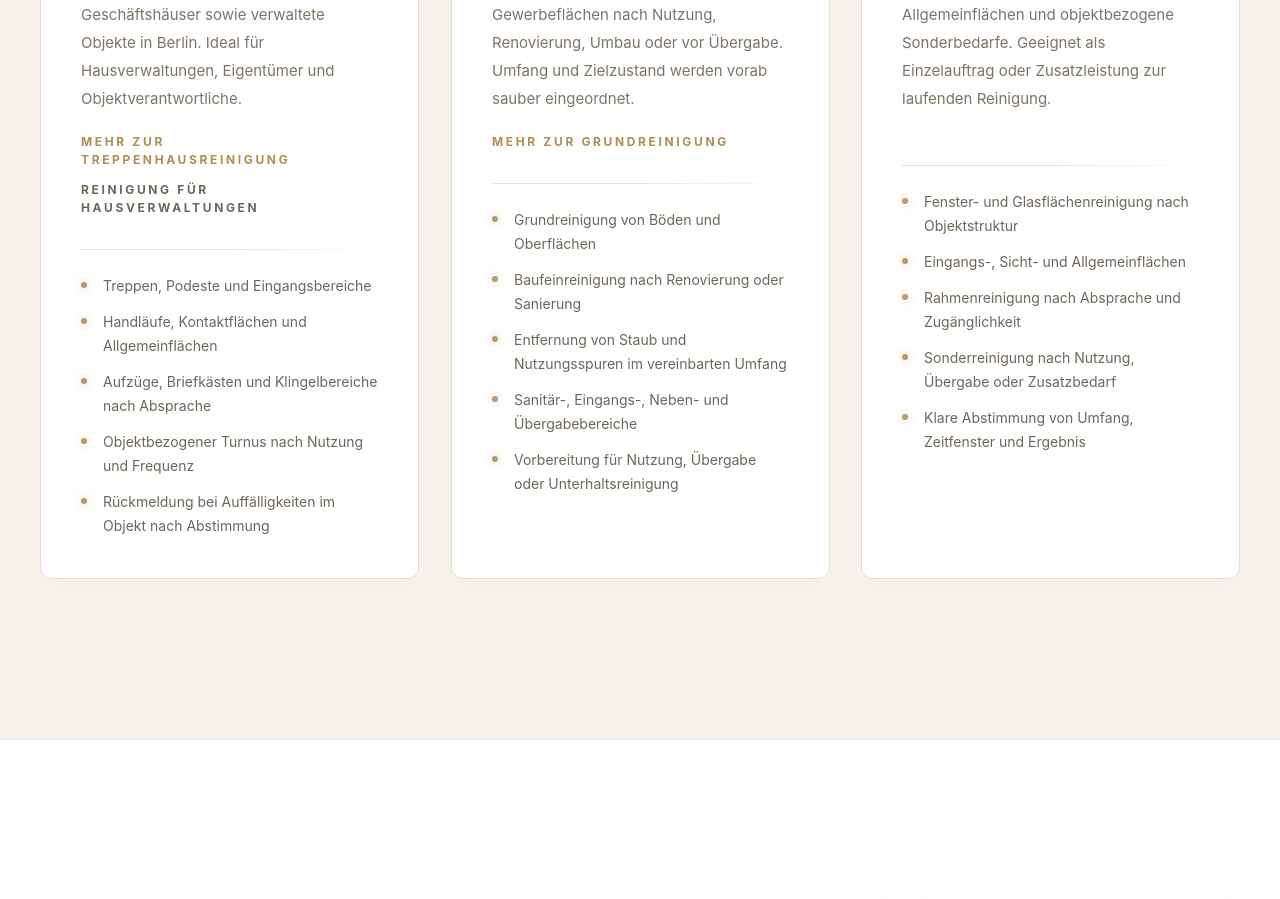
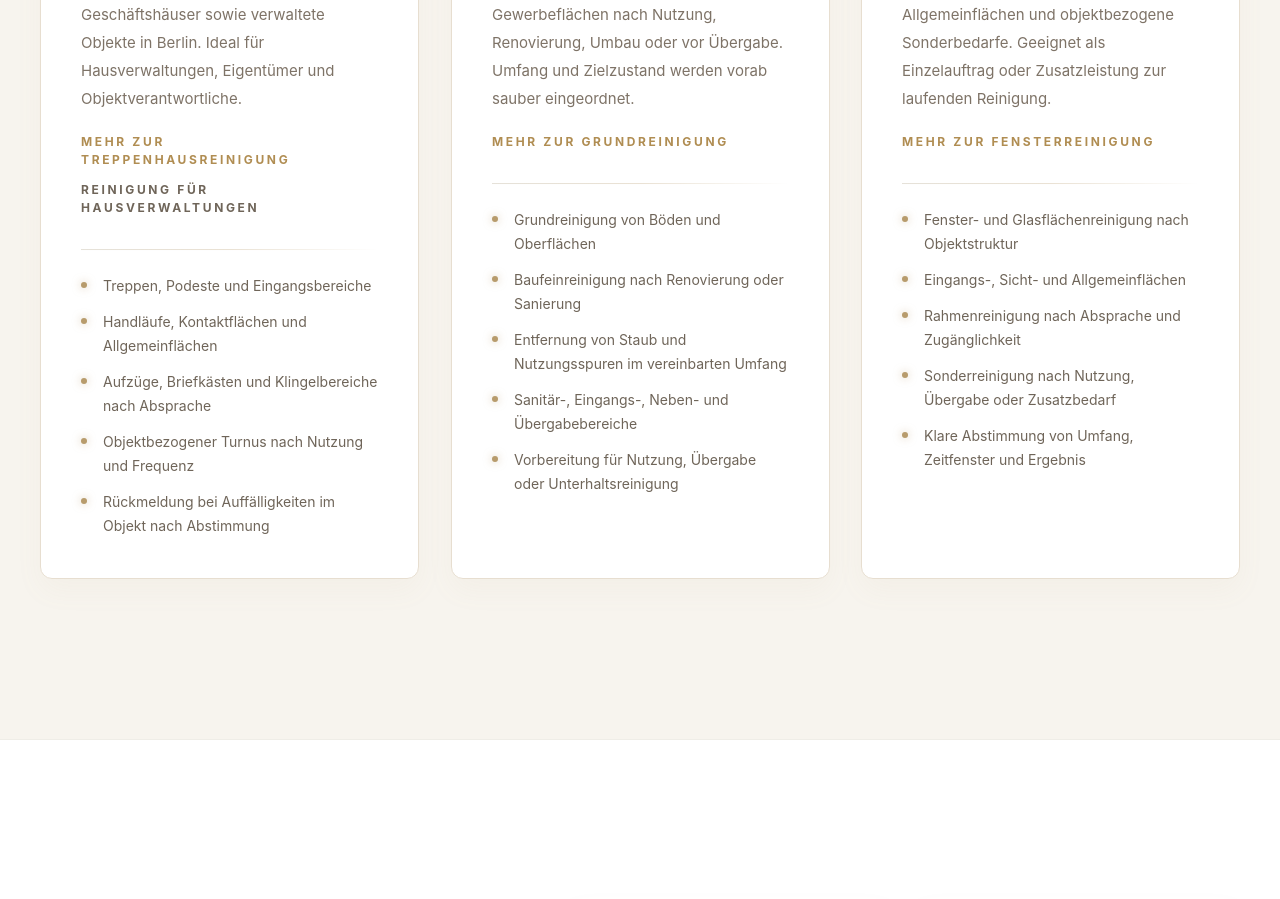
Before and after one commit to sticky030/nautilus-facility-cleaning, a React (Vite) app: page / in a window 1280 px wide. Shown: the part 2400-3299 px from the top of the page. Built offline with nearby package versions, Linux system fonts and the light colour scheme.

Commit message:
SEO: link homepage to fensterreinigung landing page

```diff
--- a/src/App.tsx
+++ b/src/App.tsx
@@ -88,6 +88,8 @@ const services = [
   },
   {
     id: 'fensterreinigung',
+    href: '/fensterreinigung-berlin/',
+    linkLabel: 'Mehr zur Fensterreinigung',
     eyebrow: 'Ergänzende Objektleistungen',
     title: 'Fensterreinigung & Sonderreinigung',
     text: 'Ergänzende Reinigungsleistungen für Glasflächen, Eingangsbereiche, Allgemeinflächen und objektbezogene Sonderbedarfe. Geeignet als Einzelauftrag oder Zusatzleistung zur laufenden Reinigung.',
@@ -473,8 +475,8 @@ export default function App() {
                 <a href="/treppenhausreinigung-berlin/" className="hover:text-[#B79B6C] transition-colors">Treppenhausreinigung</a>
                 <a href="/grundreinigung-berlin/" className="hover:text-[#B79B6C] transition-colors">Grundreinigung</a>
                 <a href="/grundreinigung-berlin/" className="hover:text-[#B79B6C] transition-colors">Baufein- / Bauendreinigung</a>
-                <a href="#fensterreinigung" className="hover:text-[#B79B6C] transition-colors">Fensterreinigung</a>
-                <a href="#fensterreinigung" className="hover:text-[#B79B6C] transition-colors">Sonderreinigung</a>
+                <a href="/fensterreinigung-berlin/" className="hover:text-[#B79B6C] transition-colors">Fensterreinigung</a>
+                <a href="/fensterreinigung-berlin/" className="hover:text-[#B79B6C] transition-colors">Sonderreinigung</a>
               </div>
             </div>
 
```
